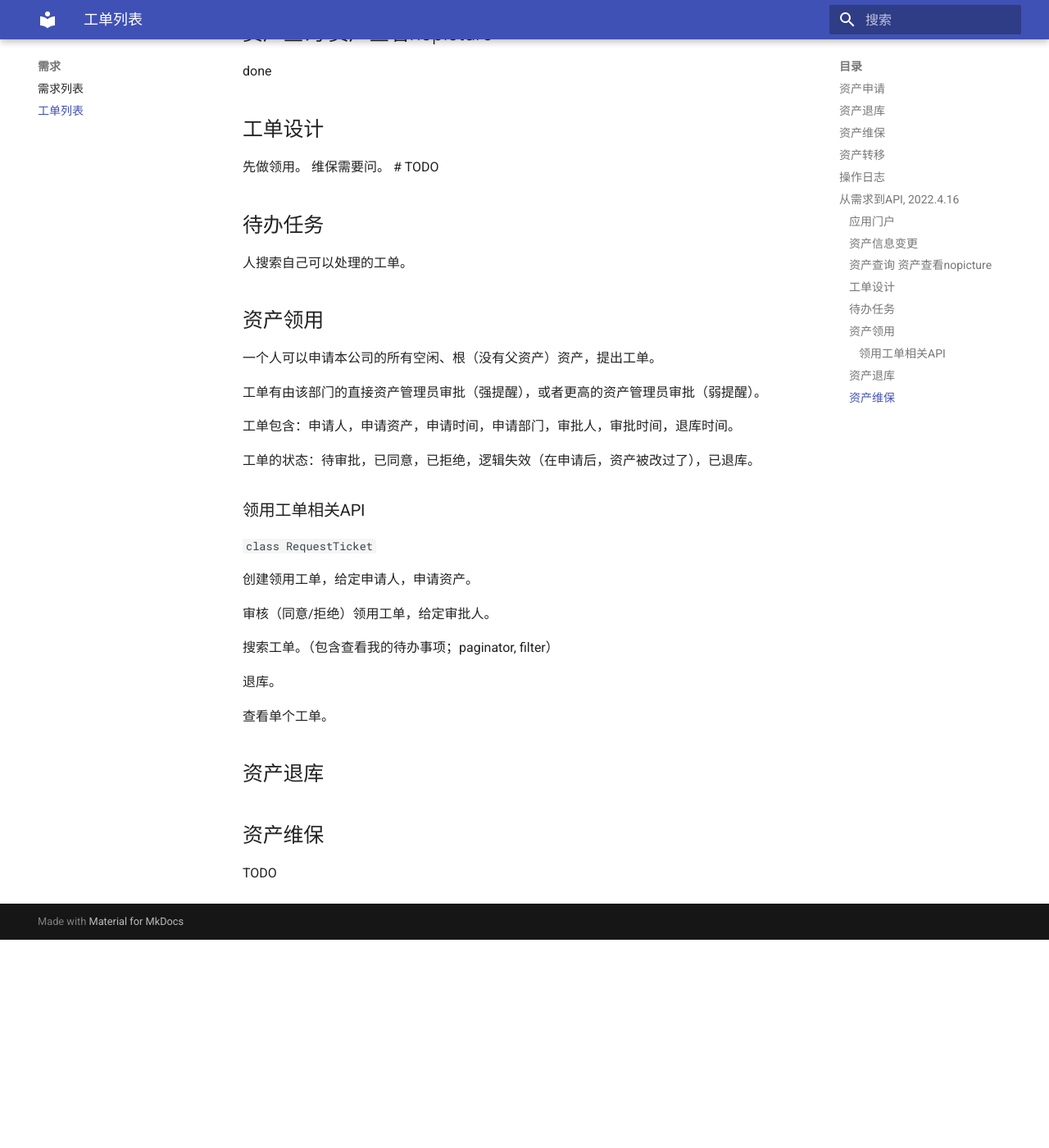
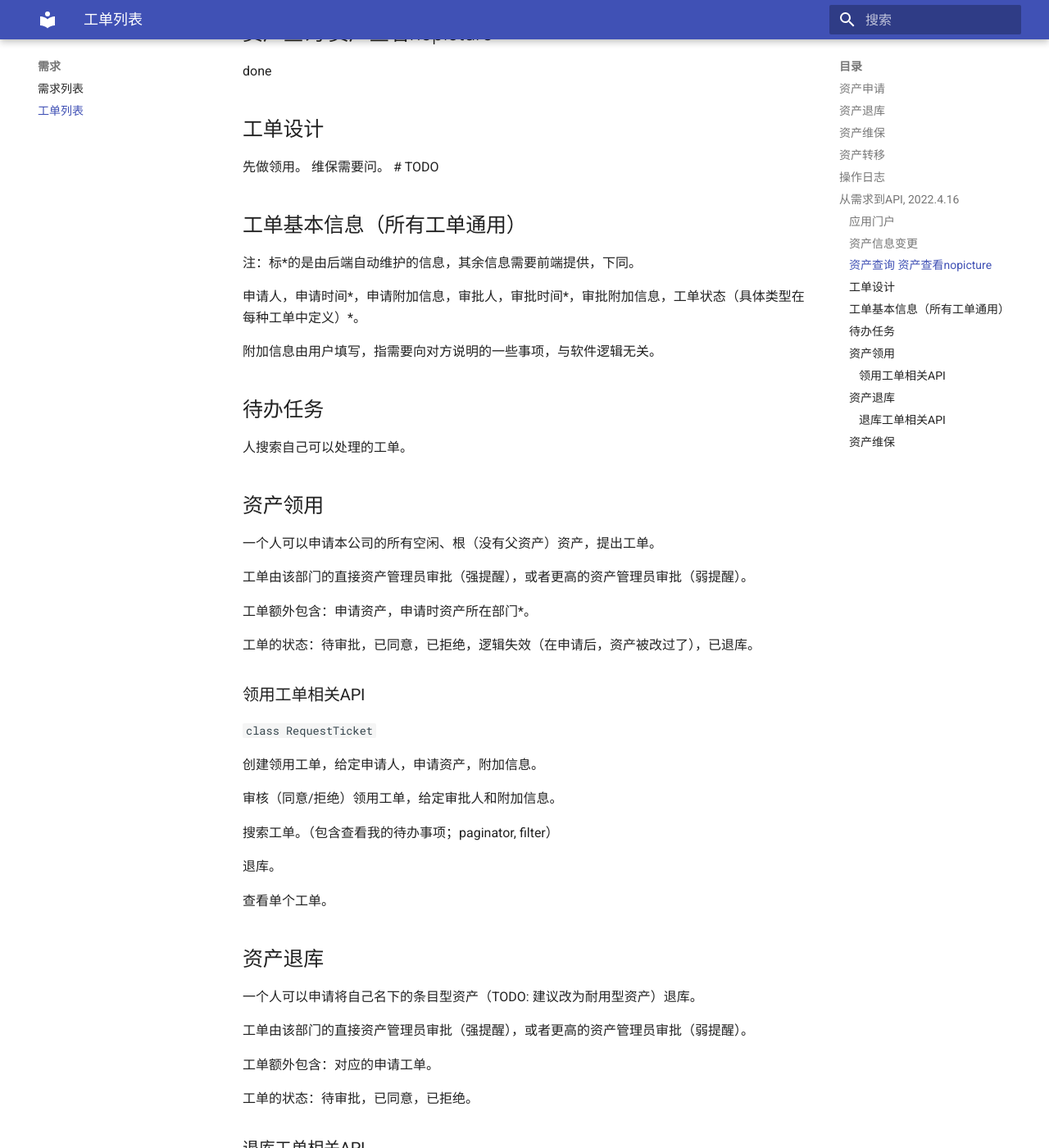
Before and after one commit to kuritas/asseta-docs, an MkDocs documentation site: the page built from docs/requirement/ticket.md, in a window 1280 px wide and 1400 px high, scrolled down 1186 px. Shown: the whole window at 82% size. Built offline with MkDocs 1.6.1 and Material for MkDocs 9.7.7, drawn with Linux system fonts in a browser that asks for light colours; before the commit the page ends 2332 px from its top, so only the background shows below that; some of the changed text lies outside the part shown.

Commit message:
add: ReturnTicket

```diff
--- a/docs/requirement/ticket.md
+++ b/docs/requirement/ticket.md
@@ -40,7 +40,7 @@
 
 ## 资产信息变更
 
-/asset/modify 和create类似。
+/asset/modify 只能变空闲的资产
 
 ## 资产查询 资产查看nopicture
 
@@ -50,6 +50,14 @@
 
 先做领用。 维保需要问。 # TODO
 
+## 工单基本信息（所有工单通用）
+
+注：标*的是由后端自动维护的信息，其余信息需要前端提供，下同。
+
+申请人，申请时间*，申请附加信息，审批人，审批时间*，审批附加信息，工单状态（具体类型在每种工单中定义）*。
+
+附加信息由用户填写，指需要向对方说明的一些事项，与软件逻辑无关。
+
 ## 待办任务
 
 人搜索自己可以处理的工单。
@@ -58,9 +66,9 @@
 
 一个人可以申请本公司的所有空闲、根（没有父资产）资产，提出工单。
 
-工单有由该部门的直接资产管理员审批（强提醒），或者更高的资产管理员审批（弱提醒）。
+工单由该部门的直接资产管理员审批（强提醒），或者更高的资产管理员审批（弱提醒）。
 
-工单包含：申请人，申请资产，申请时间，申请部门，审批人，审批时间，退库时间。
+工单额外包含：申请资产，申请时资产所在部门*。
 
 工单的状态：待审批，已同意，已拒绝，逻辑失效（在申请后，资产被改过了），已退库。
 
@@ -68,9 +76,9 @@
 
 `class RequestTicket`
 
-创建领用工单，给定申请人，申请资产。
+创建领用工单，给定申请人，申请资产，附加信息。
 
-审核（同意/拒绝）领用工单，给定审批人。
+审核（同意/拒绝）领用工单，给定审批人和附加信息。
 
 搜索工单。（包含查看我的待办事项；paginator, filter）
 
@@ -80,6 +88,27 @@
 
 ## 资产退库
 
+一个人可以申请将自己名下的条目型资产（TODO: 建议改为耐用型资产）退库。
+
+工单由该部门的直接资产管理员审批（强提醒），或者更高的资产管理员审批（弱提醒）。
+
+工单额外包含：对应的申请工单。
+
+工单的状态：待审批，已同意，已拒绝。
+
+
+### 退库工单相关API
+
+`class ReturnTicket`
+
+创建退库，给定对应的申请工单的uuid和附加信息。
+
+审核（同意/拒绝）工单，给定审批人和附加信息。
+
+搜索工单。（包含查看我的待办事项；paginator, filter）
+
+查看单个工单。
+
 ## 资产维保
 
 TODO
```
